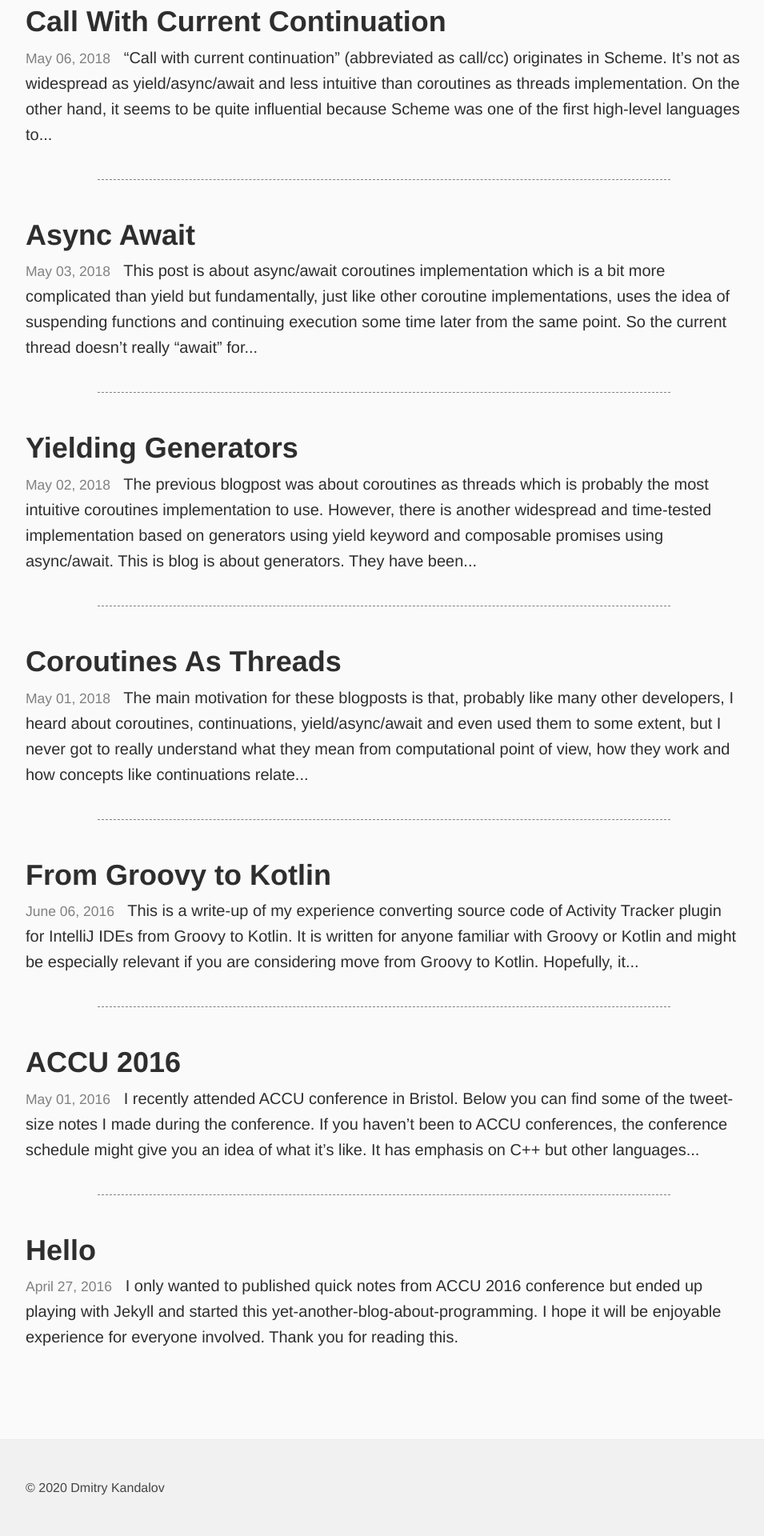
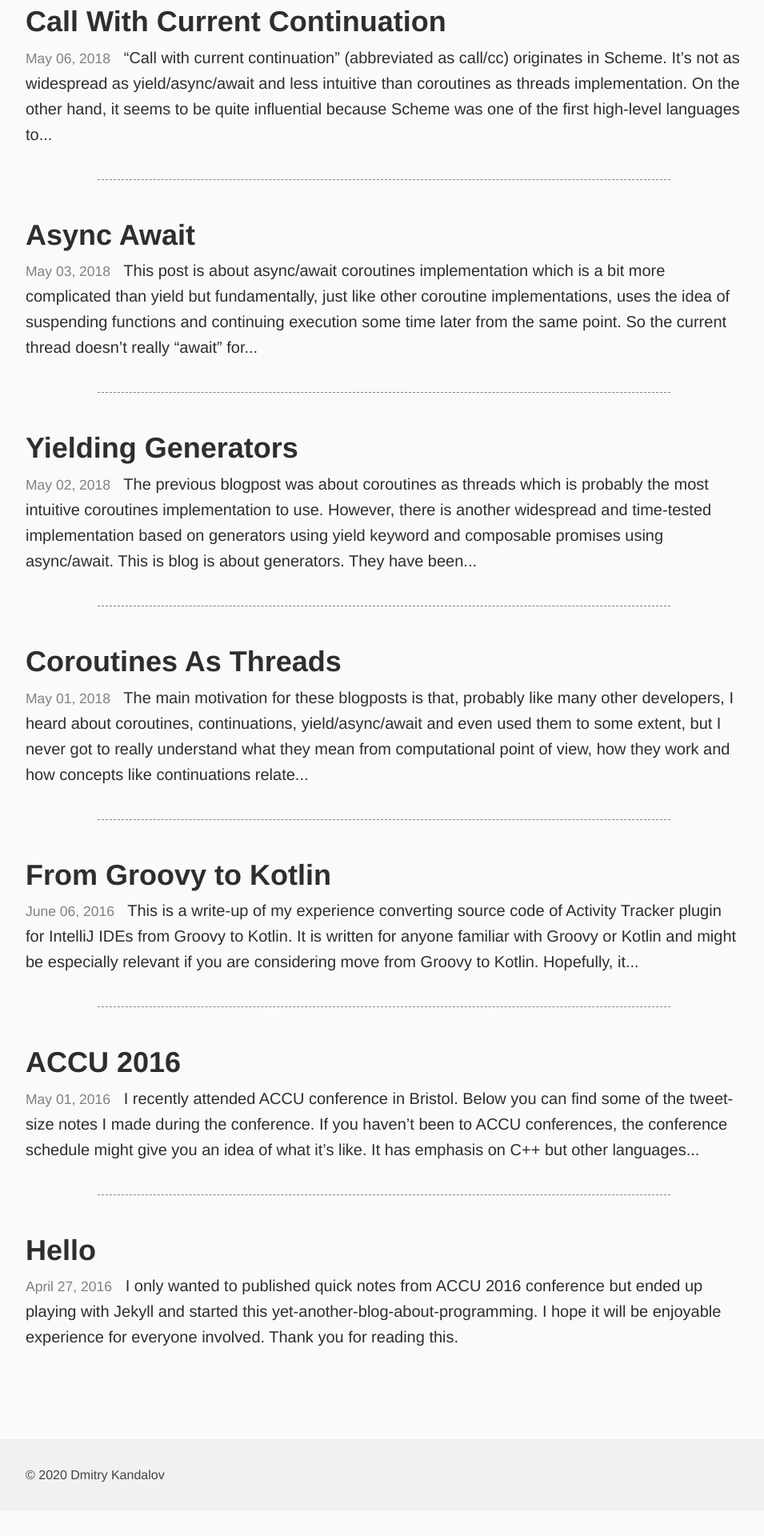
Before and after one commit to dkandalov/dkandalov.github.io, a Jekyll site: the page built from index.html, in a window 1280 px wide. Shown: the part 1374-3294 px from the top of the page at 80% size, without its empty margins (160-1115 px from the left). Built offline with Jekyll 4.4.1, drawn with Linux system fonts in a browser that asks for light colours; after the commit the page ends 3262 px from its top, so only the background shows below that.

Commit message:
smaller footer padding so that it's similar to the header

```diff
--- a/_sass/_global.scss
+++ b/_sass/_global.scss
@@ -273,7 +273,7 @@ a.previous:hover, a.next:hover {
 .site-footer {
     border-top: solid 1px #EAEAEA;
     background: #f1f1f1;
-    padding: 2em 0;
+    padding: 1em 0;
     color: #444;
     margin-top: 2em;
 }
```
